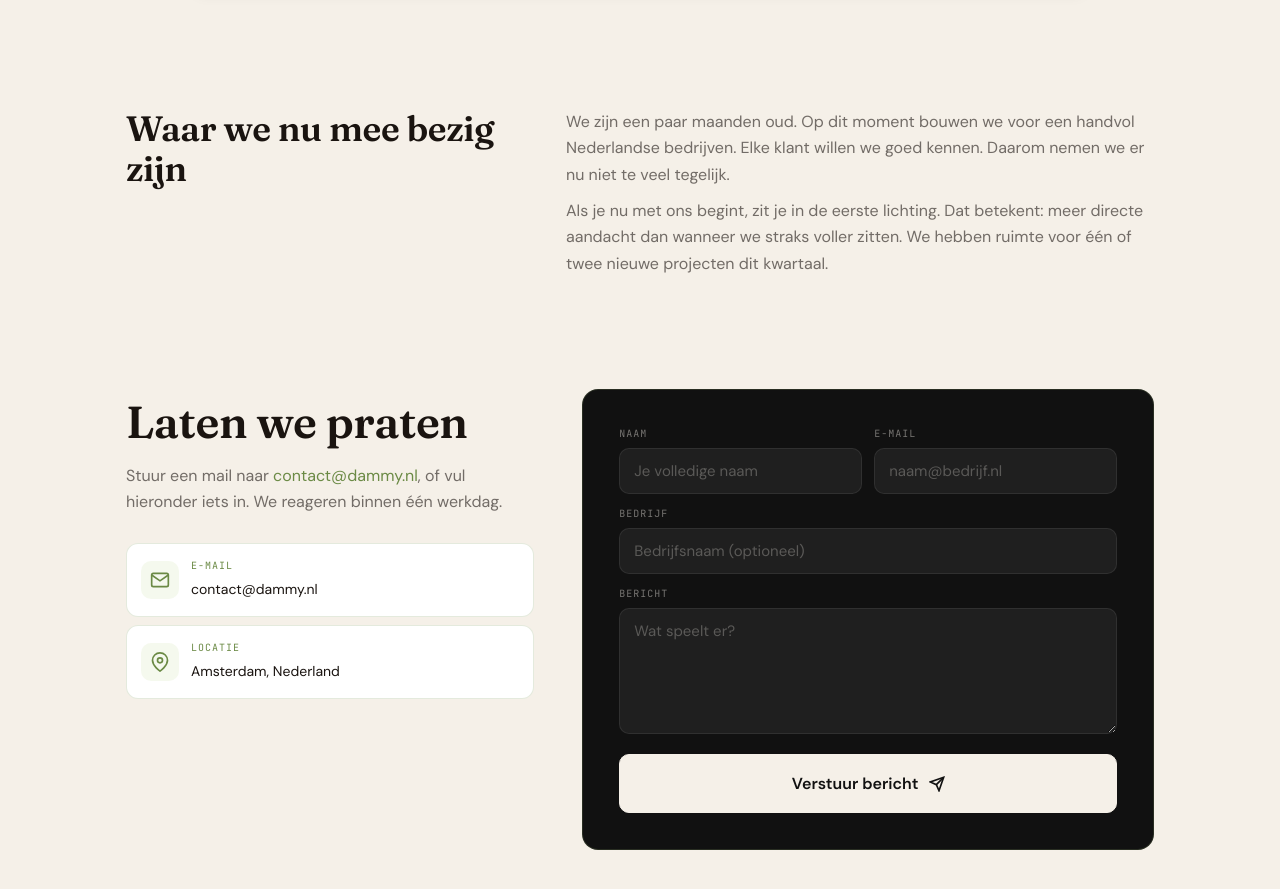
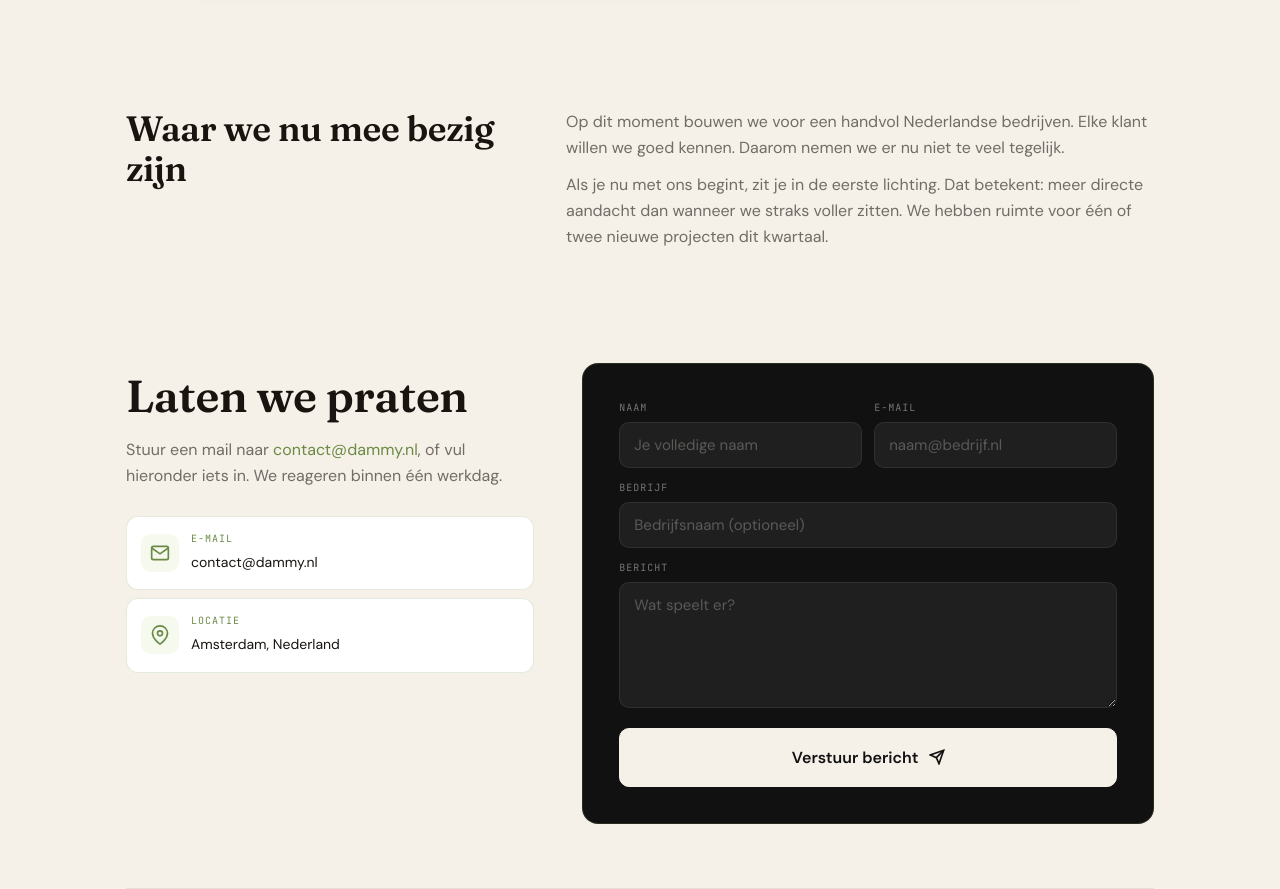
Before and after one commit to Sabrimrn/Dammy-web, a website: page index.html in a window 1280 px wide. Shown: the part 2932-3821 px from the top of the page. Drawn offline with Linux system fonts and the light colour scheme.

Commit message:
Eerste zin uit waar we nu mee bezig zijn weggehaald

```diff
--- a/index.html
+++ b/index.html
@@ -195,7 +195,7 @@
                     <h2>Waar we nu mee bezig zijn</h2>
                 </div>
                 <div class="nu-bezig-text">
-                    <p>We zijn een paar maanden oud. Op dit moment bouwen we voor een handvol Nederlandse bedrijven. Elke klant willen we goed kennen. Daarom nemen we er nu niet te veel tegelijk.</p>
+                    <p>Op dit moment bouwen we voor een handvol Nederlandse bedrijven. Elke klant willen we goed kennen. Daarom nemen we er nu niet te veel tegelijk.</p>
                     <p>Als je nu met ons begint, zit je in de eerste lichting. Dat betekent: meer directe aandacht dan wanneer we straks voller zitten. We hebben ruimte voor één of twee nieuwe projecten dit kwartaal.</p>
                 </div>
             </div>
```
